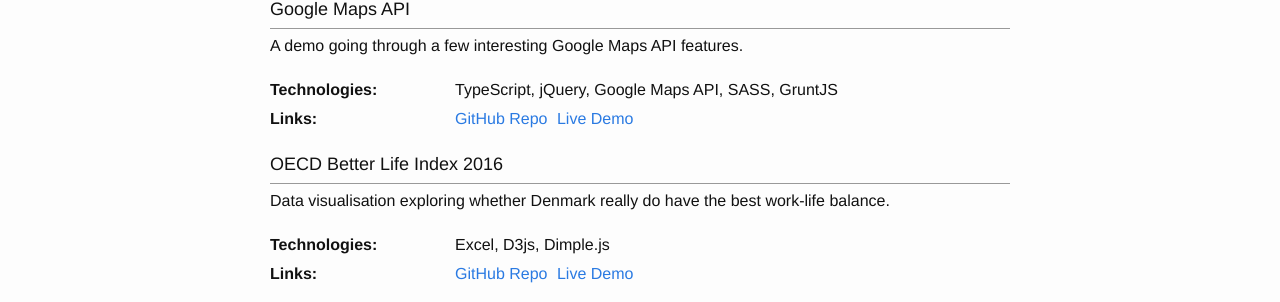
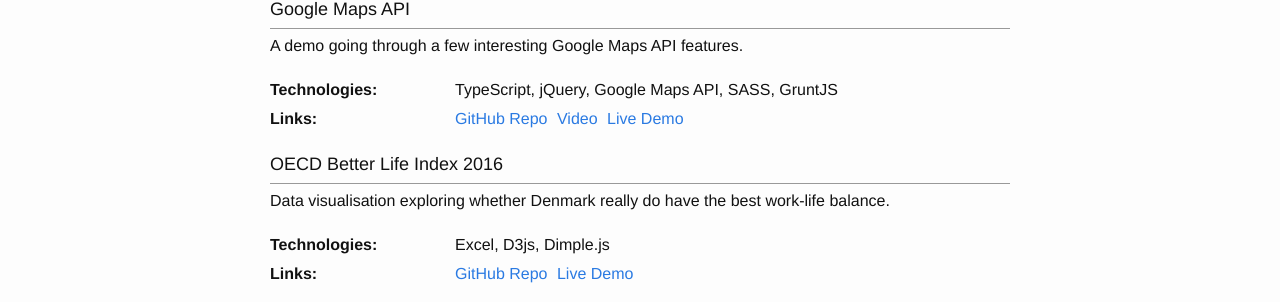
Before and after one commit to michaelmcmullin/michaelmcmullin.github.io, a Jekyll site: the page built from projects.md, in a window 1280 px wide. Shown: the part 563-865 px from the top of the page. Built offline with Jekyll 4.4.1, drawn with Linux system fonts in a browser that asks for light colours.

Commit message:
Add video link to Google Maps API Demo

```diff
--- a/projects.md
+++ b/projects.md
@@ -53,6 +53,7 @@ permalink: /projects/
       <dd>
         <ul>
           <li><a href="https://github.com/mrmcnerd/Google-Maps-API-Demo">GitHub Repo</a></li>
+          <li><a href="https://youtu.be/-6bjXn8Lyuk">Video</a></li>
           <li><a href="https://mrmcnerd.github.io/Google-Maps-API-Demo/">Live Demo</a></li>
         </ul>
       </dd>
```
